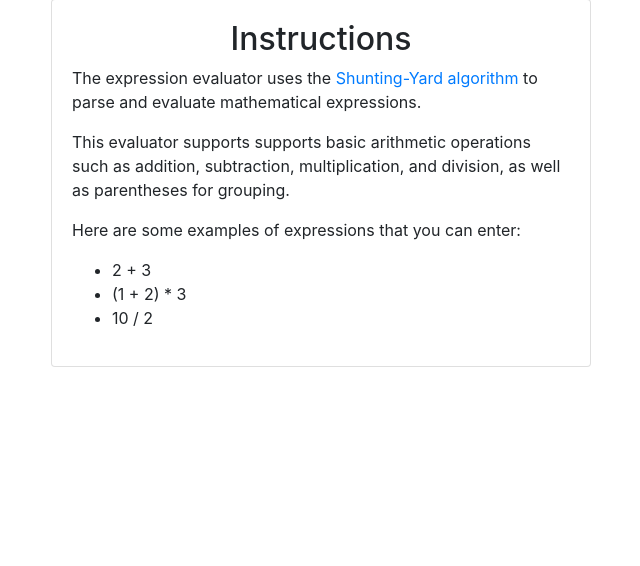
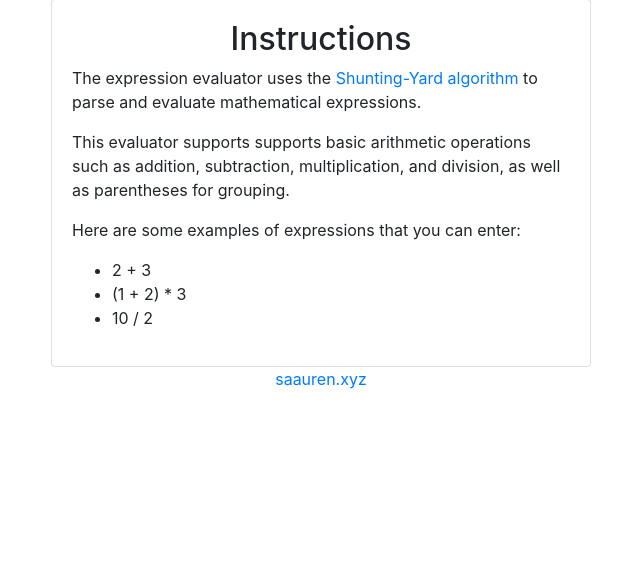
Before and after one commit to saaurenma/Math-Parser, a Flask app: page / in a window 1280 px wide. Shown: the part 221-787 px from the top of the page, without its empty margins (319-959 px from the left). Run offline with Flask 2, Linux system fonts and the light colour scheme; some libraries are stand-ins or nearby versions.

Commit message:
Update home.html

```diff
--- a/templates/home.html
+++ b/templates/home.html
@@ -1,7 +1,10 @@
 <html>
+
 <head>
-    <link rel="stylesheet" href="https://stackpath.bootstrapcdn.com/bootstrap/4.5.2/css/bootstrap.min.css" integrity="sha384-JcKb8q3iqJ61gNV9KGb8thSsNjpSL0n8PARn9HuZOnIxN0hoP+VmmDGMN5t9UJ0Z" crossorigin="anonymous">
+  <link rel="stylesheet" href="https://stackpath.bootstrapcdn.com/bootstrap/4.5.2/css/bootstrap.min.css"
+    integrity="sha384-JcKb8q3iqJ61gNV9KGb8thSsNjpSL0n8PARn9HuZOnIxN0hoP+VmmDGMN5t9UJ0Z" crossorigin="anonymous">
 </head>
+
 <body>
   <div class="container mt-5">
     <div class="row">
@@ -17,7 +20,7 @@
 
 
         {% if result %}
-            <div class="expression mt-3 card text-center" >
+        <div class="expression mt-3 card text-center">
           <h2>Expression</h2>
           <p>{{ expression }}</p>
         </div>
@@ -31,11 +34,14 @@
             <h2 style="text-align:center">Instructions</h2>
 
             <p>
-              The expression evaluator uses the <a href="https://en.wikipedia.org/wiki/Shunting_yard_algorithm">Shunting-Yard algorithm</a>  to parse and evaluate mathematical expressions.
+              The expression evaluator uses the <a
+                href="https://en.wikipedia.org/wiki/Shunting_yard_algorithm">Shunting-Yard algorithm</a> to parse and
+              evaluate mathematical expressions.
             </p>
 
             <p>
-              This evaluator supports supports basic arithmetic operations such as addition, subtraction, multiplication, and division, as well as parentheses for grouping.
+              This evaluator supports supports basic arithmetic operations such as addition, subtraction,
+              multiplication, and division, as well as parentheses for grouping.
             </p>
 
             <p>Here are some examples of expressions that you can enter:</p>
@@ -54,4 +60,8 @@
   </div>
 
 </body>
+<footer style="text-align:center;">
+  <a href="https://saauren.xyz">saauren.xyz</a>
+</footer>
+
 </html>
```
Lines whose indentation alone changed are shown as unchanged.
